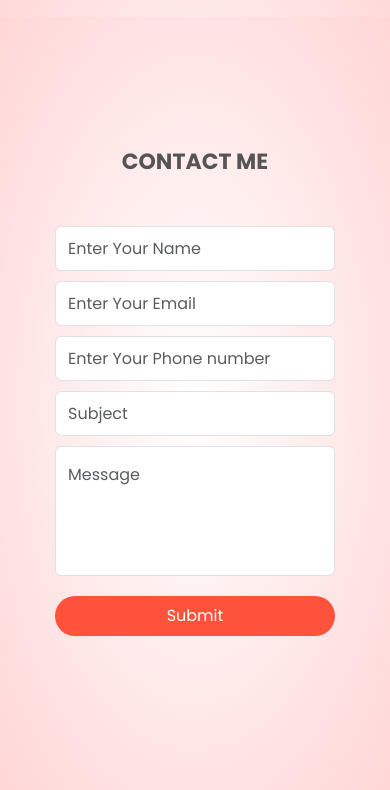
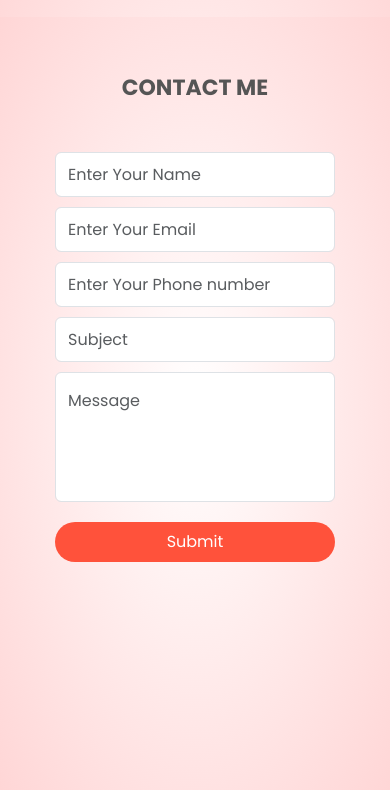
Before and after one commit to Midhlajrahman/E-commerce, a plain HTML site: page contact.html in a window 390 px wide. Shown: the part 69-859 px from the top of the page. Drawn offline with nearby package versions, Linux system fonts and the light colour scheme.

Commit message:
9th commit

```diff
--- a/contact.css
+++ b/contact.css
@@ -41,6 +41,8 @@ padding-top: 30px;
         height: 625px;
          width: 380px;
          box-shadow: 0 0 0px 0px rgba(0, 0, 0, 0.1);
+         position: relative;
+         bottom: 74px;
     }
 }
 @media(max-width:793px){
```
